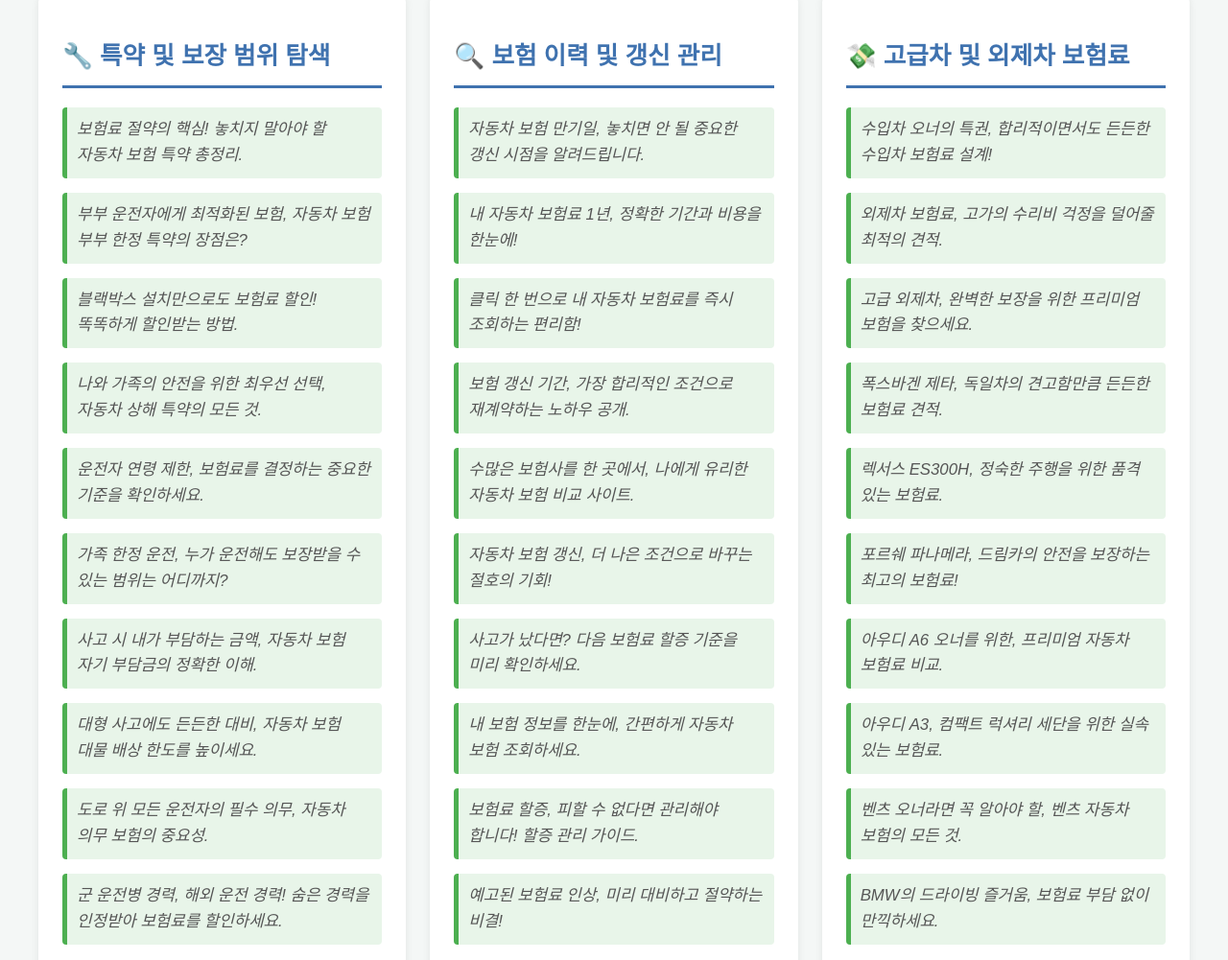
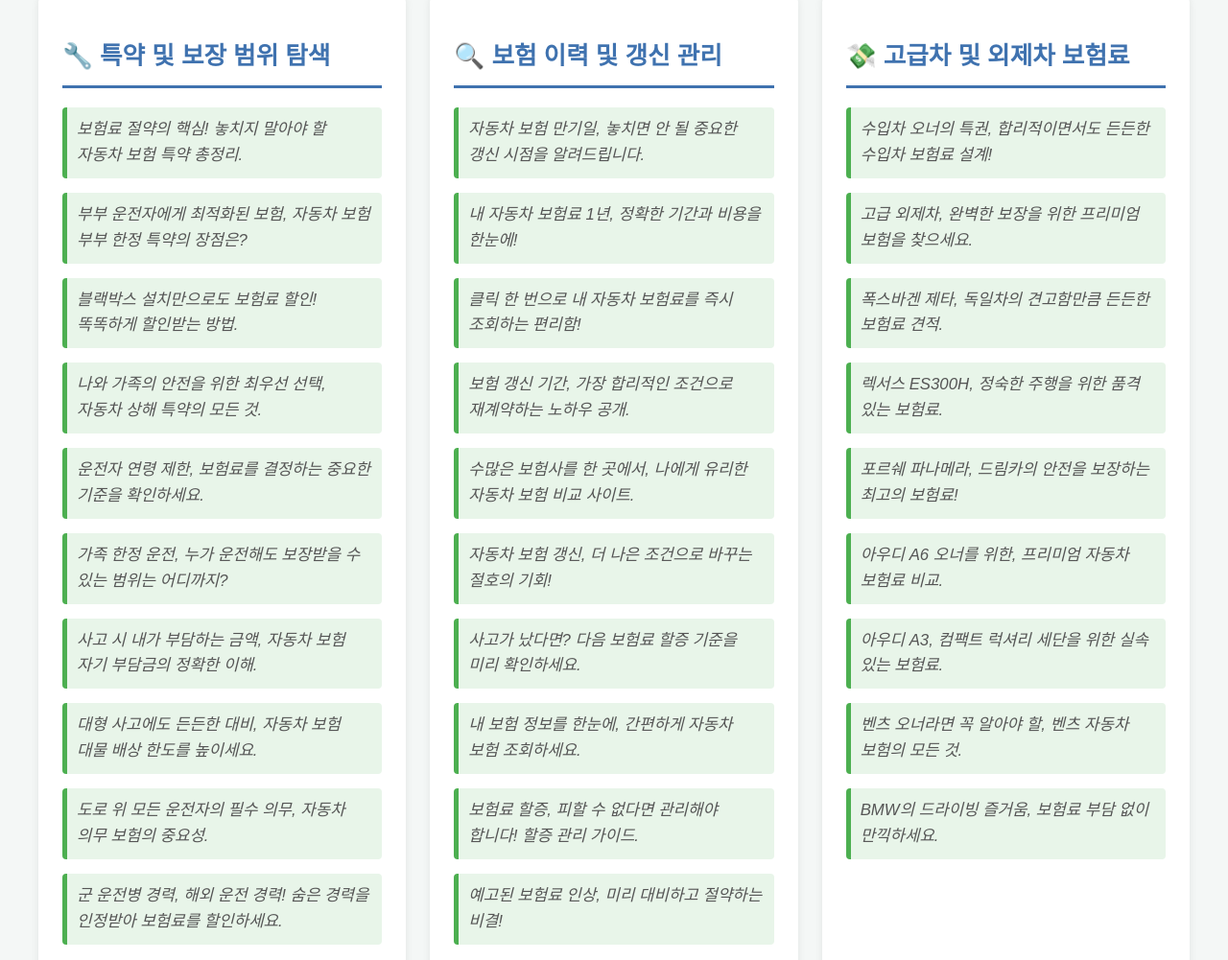
Before and after one commit to firemoney81-naldon/backftopn, a website: page index.html in a window 1280 px wide. Shown: the part 2416-3417 px from the top of the page at 96% size. Drawn offline with Linux system fonts and the light colour scheme.

Commit message:
Update index.html

```diff
--- a/index.html
+++ b/index.html
@@ -379,9 +379,6 @@
         <a href="https://directupromotiona.withusdone.com/" target="_blank" class="description-text">수입차 오너의 특권, 합리적이면서도 든든한 수입차 보험료 설계!</a>
     </div>
     <div class="link-item">
-        <a href="https://directcpmob.withusdone.com/" target="_blank" class="description-text">외제차 보험료, 고가의 수리비 걱정을 덜어줄 최적의 견적.</a>
-    </div>
-    <div class="link-item">
         <a href="https://directcpmod.withusdone.com/" target="_blank" class="description-text">고급 외제차, 완벽한 보장을 위한 프리미엄 보험을 찾으세요.</a>
     </div>
     <div class="link-item">
```
